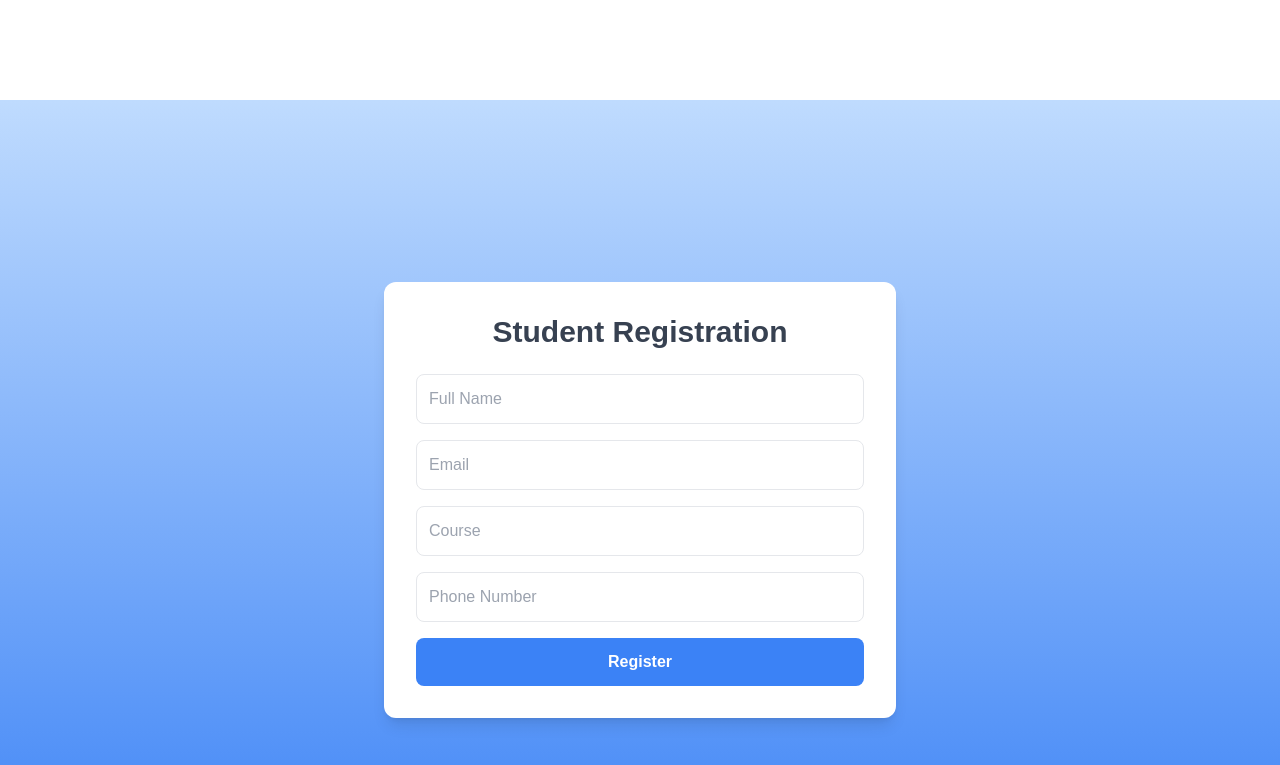
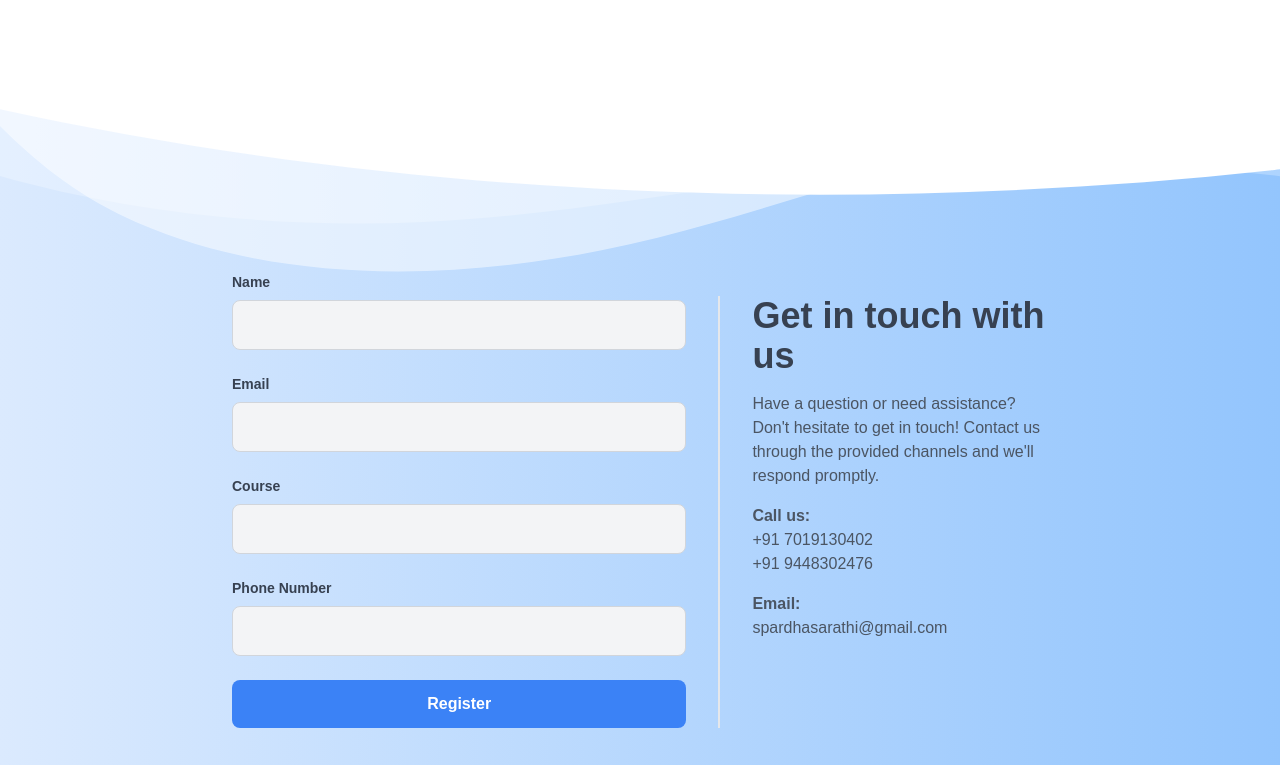
Before and after one commit to shettynishanth/Spardha_Sarathi, a React (Create React App) app: page / in a window 1280 px wide. Shown: the part 4095-4860 px from the top of the page. Built offline with nearby package versions, Linux system fonts and the light colour scheme; no server answers; the database is empty.

Commit message:
Update StudentForm

```diff
--- a/src/components/StudentForm.js
+++ b/src/components/StudentForm.js
@@ -1,31 +1,35 @@
 import React, { useState } from 'react';
 import { db } from '../firebase';
 import { collection, addDoc } from 'firebase/firestore';
-import Swal from 'sweetalert2';
+import Swal from 'sweetalert2'; // Import SweetAlert2
 
 const StudentForm = () => {
   const [name, setName] = useState('');
   const [email, setEmail] = useState('');
   const [course, setCourse] = useState('');
-  const [phone, setPhone] = useState('');
+  const [phone, setPhone] = useState(''); // New state for phone number
   const [error, setError] = useState(null);
 
   const handleSubmit = async (e) => {
     e.preventDefault();
 
-    if (!name || !email || !course || !phone) {
+    if (!name || !email || !course || !phone) { // Check for phone number
       setError('All fields are required.');
       return;
     }
 
     try {
+
       await addDoc(collection(db, 'students'), { name, email, course, phone });
+
+      // Clear form fields after submission
       setName('');
       setEmail('');
       setCourse('');
-      setPhone('');
+      setPhone(''); // Clear phone field
       setError(null);
 
+      // Show SweetAlert2 success message
       Swal.fire({
         position: 'top-end',
         icon: 'success',
@@ -33,6 +37,7 @@ const StudentForm = () => {
         showConfirmButton: false,
         timer: 1500
       });
+
     } catch (error) {
       console.error('Error adding student: ', error);
       setError('Failed to register student: ' + error.message);
@@ -40,19 +45,92 @@ const StudentForm = () => {
   };
 
   return (
-    <div className="flex flex-col items-center justify-center min-h-screen bg-gradient-to-b from-blue-200 to-blue-500 px-6 py-12">
-      <div className="w-full max-w-lg bg-white shadow-lg rounded-xl p-6 md:p-8 relative">
-        <h2 className="text-2xl md:text-3xl font-bold text-gray-700 text-center mb-6">Student Registration</h2>
+    <div className="relative flex flex-col items-center justify-center min-h-screen bg-gradient-to-r from-blue-100 to-blue-300">
 
-        {error && <p className="text-red-500 text-center mb-4">{error}</p>}
+      <div className="custom-shape-divider-top-1725608547">
+        <svg data-name="Layer 1" xmlns="http://www.w3.org/2000/svg" viewBox="0 0 1200 120" preserveAspectRatio="none">
+          <path d="M0,0V46.29c47.79,22.2,103.59,32.17,158,28,70.36-5.37,136.33-33.31,206.8-37.5C438.64,32.43,512.34,53.67,583,72.05c69.27,18,138.3,24.88,209.4,13.08,36.15-6,69.85-17.84,104.45-29.34C989.49,25,1113-14.29,1200,52.47V0Z" opacity=".25" className="shape-fill"></path>
+          <path d="M0,0V15.81C13,36.92,27.64,56.86,47.69,72.05,99.41,111.27,165,111,224.58,91.58c31.15-10.15,60.09-26.07,89.67-39.8,40.92-19,84.73-46,130.83-49.67,36.26-2.85,70.9,9.42,98.6,31.56,31.77,25.39,62.32,62,103.63,73,40.44,10.79,81.35-6.69,119.13-24.28s75.16-39,116.92-43.05c59.73-5.85,113.28,22.88,168.9,38.84,30.2,8.66,59,6.17,87.09-7.5,22.43-10.89,48-26.93,60.65-49.24V0Z" opacity=".5" className="shape-fill"></path>
+          <path d="M0,0V5.63C149.93,59,314.09,71.32,475.83,42.57c43-7.64,84.23-20.12,127.61-26.46,59-8.63,112.48,12.24,165.56,35.4C827.93,77.22,886,95.24,951.2,90c86.53-7,172.46-45.71,248.8-84.81V0Z" className="shape-fill"></path>
+        </svg>
+      </div>
 
-        <form onSubmit={handleSubmit} className="space-y-4">
-          <input type="text" placeholder="Full Name" value={name} onChange={(e) => setName(e.target.value)} className="w-full p-3 border rounded-lg focus:outline-none focus:ring-2 focus:ring-blue-400" />
-          <input type="email" placeholder="Email" value={email} onChange={(e) => setEmail(e.target.value)} className="w-full p-3 border rounded-lg focus:outline-none focus:ring-2 focus:ring-blue-400" />
-          <input type="text" placeholder="Course" value={course} onChange={(e) => setCourse(e.target.value)} className="w-full p-3 border rounded-lg focus:outline-none focus:ring-2 focus:ring-blue-400" />
-          <input type="tel" placeholder="Phone Number" value={phone} onChange={(e) => setPhone(e.target.value)} className="w-full p-3 border rounded-lg focus:outline-none focus:ring-2 focus:ring-blue-400" />
-          <button type="submit" className="w-full bg-blue-500 text-white py-3 rounded-lg font-semibold hover:bg-blue-600 transition-all">Register</button>
-        </form>
+      {/* Form and Contact Info Layout */}
+      <div className="relative z-10 w-full max-w-4xl rounded-lg p-8 md:p-10 flex flex-col md:flex-row from-transparent">
+        {/* Form */}
+        <div className="w-full md:w-3/3 md:pr-8">
+          {error && (
+            <div className="mb-4 text-red-500 text-sm text-center font-semibold">
+              {error}
+            </div>
+          )}
+
+          <form onSubmit={handleSubmit}>
+            <div className="mb-6">
+              <label className="block text-gray-700 text-sm font-semibold mb-2">Name</label>
+              <input
+                type="text"
+                value={name}
+                onChange={(e) => setName(e.target.value)}
+                required
+                className="block w-full bg-gray-100 border border-gray-300 rounded-lg py-3 px-4 text-gray-700 focus:outline-none focus:border-blue-500 focus:bg-white"
+              />
+            </div>
+
+            <div className="mb-6">
+              <label className="block text-gray-700 text-sm font-semibold mb-2">Email</label>
+              <input
+                type="email"
+                value={email}
+                onChange={(e) => setEmail(e.target.value)}
+                required
+                className="block w-full bg-gray-100 border border-gray-300 rounded-lg py-3 px-4 text-gray-700 focus:outline-none focus:border-blue-500 focus:bg-white"
+              />
+            </div>
+
+            <div className="mb-6">
+              <label className="block text-gray-700 text-sm font-semibold mb-2">Course</label>
+              <input
+                type="text"
+                value={course}
+                onChange={(e) => setCourse(e.target.value)}
+                required
+                className="block w-full bg-gray-100 border border-gray-300 rounded-lg py-3 px-4 text-gray-700 focus:outline-none focus:border-blue-500 focus:bg-white"
+              />
+            </div>
+
+            {/* New phone number field */}
+            <div className="mb-6">
+              <label className="block text-gray-700 text-sm font-semibold mb-2">Phone Number</label>
+              <input
+                type="tel"
+                value={phone}
+                onChange={(e) => setPhone(e.target.value)}
+                required
+                className="block w-full bg-gray-100 border border-gray-300 rounded-lg py-3 px-4 text-gray-700 focus:outline-none focus:border-blue-500 focus:bg-white"
+              />
+            </div>
+
+            <button
+              type="submit"
+              className="w-full bg-blue-500 text-white font-bold py-3 px-4 rounded-lg hover:bg-blue-600 focus:outline-none focus:ring-4 focus:ring-blue-300 transition-all"
+            >
+              Register
+            </button>
+          </form>
+        </div>
+
+        {/* Contact Info */}
+        <div className="w-full md:w-2/3 mt-8 md:mt-6 md:pl-8 border-t-2 md:border-t-0 md:border-l-2 border-gray-200">
+          <h3 className="text-4xl font-bold mb-4 text-gray-700">Get in touch with us</h3>
+          <p className="text-gray-600 mb-4">Have a question or need assistance? Don't hesitate to get in touch! Contact us through the provided channels and we'll respond promptly.</p>
+          <p className="text-gray-600">
+            <strong>Call us:</strong> <br /> +91 7019130402 <br /> +91 9448302476
+          </p>
+          <p className="text-gray-600 mt-4">
+            <strong>Email:</strong> <br /> spardhasarathi@gmail.com
+          </p>
+        </div>
       </div>
     </div>
   );
```
